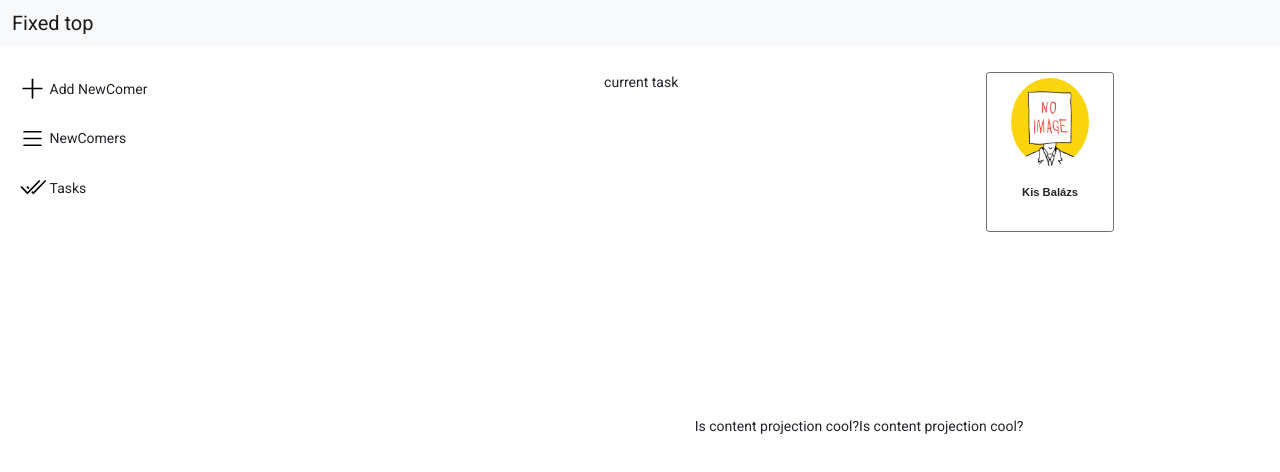
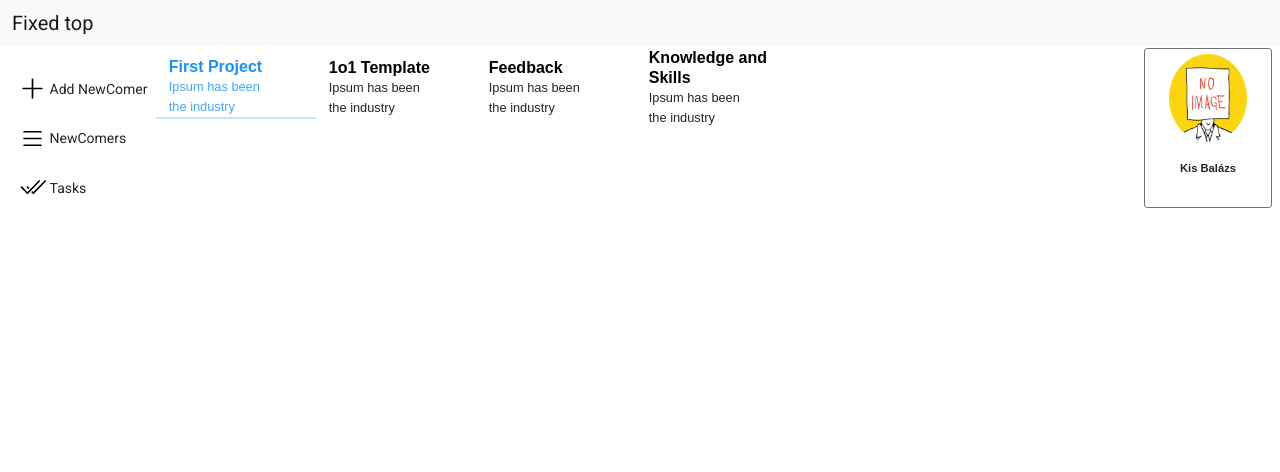
Before and after one commit to PJozeph/onboarding-app, an Angular app in the folder onboardin/: page /profile/1 in a window 1280 px wide. Shown: the top 472 px of the page. Built offline with nearby package versions, Linux system fonts and the light colour scheme.

Commit message:
task-manager selection

```diff
--- a/onboardin/projects/app/src/app/app.component.html
+++ b/onboardin/projects/app/src/app/app.component.html
@@ -4,8 +4,6 @@
     </lib-left-navigation>
     <div class="app-item-center">
         <router-outlet>
-            <div goals></div>
-            <div email></div>
         </router-outlet>
     </div>
 </div>
--- a/onboardin/projects/app/src/app/tasks/task-manager/task-manager.component.css
+++ b/onboardin/projects/app/src/app/tasks/task-manager/task-manager.component.css
@@ -12,11 +12,11 @@
 }
 
 .task-list {
-    width: 25rem;
     height: 100%;
     display: flex;
     align-items: center;
-    flex-direction: column;
+    width: 61rem;
+    overflow: hidden;
 }
 
 .task-detailes {
@@ -27,5 +27,9 @@
 }
 
 .profile-container {
-    width: 100%;
+    margin-left: 4rem;
 }
+
+.active{
+ background-color: brown;
+}
--- a/onboardin/projects/app/src/app/tasks/task-manager/task-manager.component.html
+++ b/onboardin/projects/app/src/app/tasks/task-manager/task-manager.component.html
@@ -2,26 +2,26 @@
     <div class="task-manager-container">
         <div class="task-list">
             <app-task *ngFor="let task of tasks"
-                    [task]="task">
+                [active]="selectedTask == task"
+                [task]="task"
+                [isTaskManager]="true"
+                [showIcon]="false"
+                (click)="onSelect(task)">
             </app-task>
         </div>
         <div class="profile-container">
-            <div class="upper-container">
-                <div>current task</div>
             <lib-profile-card
                 [profile]="profile"
                 [showEdit]="false">
             </lib-profile-card>
         </div>
+    </div>
     <div class="task-detailes">
-                <ng-container ngProjectAs="[goals]">
-                    <p>Is content projection cool?</p>
-                 </ng-container>
-                 <ng-container ngProjectAs="[email]">
-                    <p>Is content projection cool?</p>
-                 </ng-container>
-
+        <div *ngIf="selectedTask.name === 'Goals'">
+            <div style="background-color: brown;">goals component</div>
+        </div>
+        <div *ngIf="selectedTask.name === 'Email Template'">
+            <div style="background-color: blue;">email component</div>
         </div>
     </div>
 </div>
-</div>
--- a/onboardin/projects/app/src/app/tasks/task-manager/task-manager.component.ts
+++ b/onboardin/projects/app/src/app/tasks/task-manager/task-manager.component.ts
@@ -14,6 +14,8 @@ export class TaskManagerComponent implements OnInit {
 
   profile : Profile;
   tasks : TaskModel [];
+  selectedTask: TaskModel;
+  taskSelected : boolean;
 
   constructor(private activatedRoute : ActivatedRoute,
               private profileService: ProfileService,
@@ -22,9 +24,14 @@ export class TaskManagerComponent implements OnInit {
   ngOnInit(): void {
     this.activatedRoute.params.subscribe( param => {
       const {profileId} = param;
-      this.profile = this.profileService.getProfileById(parseInt(profileId))
-      this.tasks = this.taskService.getTasksByUser(this.profile.id)
+      this.profile = this.profileService.getProfileById(parseInt(profileId));
+      this.tasks = this.taskService.getTasksByUser(this.profile.id);
+      this.selectedTask = this.tasks[0];
     });
   }
 
+  public onSelect(task: TaskModel) {
+    this.selectedTask = task;
+  }
+
 }
--- a/onboardin/projects/app/src/app/tasks/task.service.ts
+++ b/onboardin/projects/app/src/app/tasks/task.service.ts
@@ -8,12 +8,12 @@ import { TaskModel } from './task.modal';
 export class TaskService {
 
   tasks : TaskModel []  = [
-      new TaskModel(0 ,2, 'Meet your Boddy', 'Ipsum has been the industry standard dummy text ever since', "assets/icons/people.svg"),
-      new TaskModel(1, 2, 'Email Template', 'Ipsum has been the industry standard dummy text ever since', "assets/icons/email.svg"),
-      new TaskModel(2, 2, 'First Project', 'Ipsum has been the industry standard dummy text ever since', "assets/icons/project.svg"),
-      new TaskModel(3, 2, '1o1 Template', 'Ipsum has been the industry standard dummy text ever since', "assets/icons/chat.svg" ),
-      new TaskModel(6, 2, 'Feedback', 'Ipsum has been the industry standard dummy text ever since',  "assets/icons/feedback.svg"),
-      new TaskModel(7, 2, 'Knowledge and Skills', 'Ipsum has been the industry standard dummy text ever since',  "assets/icons/atom.svg"),
+      new TaskModel(0 ,2, 'Meet your Boddy', 'Ipsum has been \nthe industry ', "assets/icons/people.svg"),
+      new TaskModel(1, 2, 'Email Template', 'Ipsum has been \nthe industry ', "assets/icons/email.svg"),
+      new TaskModel(2, 1, 'First Project', 'Ipsum has been \nthe industry ', "assets/icons/project.svg"),
+      new TaskModel(3, 1, '1o1 Template', 'Ipsum has been \nthe industry ', "assets/icons/chat.svg" ),
+      new TaskModel(6, 1, 'Feedback', 'Ipsum has been \nthe industry ',  "assets/icons/feedback.svg"),
+      new TaskModel(7, 1, 'Knowledge and Skills', 'Ipsum has been \nthe industry ',  "assets/icons/atom.svg"),
       new GoalTask(8, 2, "Goals", "description", "iconPath", ["comment1", "comment2"])
     ]
 
--- a/onboardin/projects/app/src/app/tasks/task/task.component.css
+++ b/onboardin/projects/app/src/app/tasks/task/task.component.css
@@ -1,11 +1,21 @@
 .task-container {
-    width: 17rem;
     height: 6rem;
     margin: 0.4rem;
     display: flex;
     justify-content: center;
     align-items: center;
     border-radius: 1rem;
+}
+
+.task-manager-container {
+    width: 10rem;
+}
+
+.selected-name {
+    color: #1890FF !important;
+}
+.selected-description {
+    color: #40A9FF !important;
 }
 
 .task-name {
@@ -15,17 +25,28 @@
     font-weight: bold;
 }
 
+.task-name.tm-name {
+    color: black;
+}
+
 .task-description {
-    width: 12rem;
+    width: 100%;
     font-family: Arial, Helvetica, sans-serif;
     font-size: 0.8rem;
     font-weight: normal;
+    white-space: pre-wrap;
 }
+
 
 .task-context-container{
     display: flex;
     flex-direction: column;
     margin-left: 0.8rem;
+    width: 12rem;
+}
+
+.task-context-container.task-manager{
+    width: 10rem;
 }
 
 img{
--- a/onboardin/projects/app/src/app/tasks/task/task.component.html
+++ b/onboardin/projects/app/src/app/tasks/task/task.component.html
@@ -1,8 +1,23 @@
 
-<div class="task-container" onHover>
-    <img src={{task.iconPath}} alt="Task's icon not found">
+
+<div *ngIf="!isTaskManager" class="task-container">
+    <img *ngIf="showIcon" src={{task.iconPath}} alt="Task's icon not found">
     <div class="task-context-container">
         <div class="task-name"> {{task.name}}</div>
         <div class="task-description">{{task.description}}</div>
     </div>
 </div>
+
+<div *ngIf="isTaskManager" class="task-manager-container" >
+    <img *ngIf="showIcon" src={{task.iconPath}} alt="Task's icon not found">
+    <div class="task-context-container task-manager">
+        <div class="task-name tm-name"
+            [ngClass]="{'selected-name' : active}" > {{task.name}}</div>
+        <div class="task-description tm-description"
+            [ngClass]="{'selected-description' : active}"
+             >{{task.description}}</div>
+    </div>
+    <div *ngIf="active">
+        <hr style="color: #1890FF; height: 0.1rem; margin: auto;">
+    </div>
+</div>
--- a/onboardin/projects/app/src/app/tasks/tasklist/tasklist.component.html
+++ b/onboardin/projects/app/src/app/tasks/tasklist/tasklist.component.html
@@ -2,7 +2,7 @@
     <div class="row">
         <div class="col-sm" style="width: 18rem;" *ngFor="let task of tasks">
             <div class="item">
-                <app-task
+                <app-task onHover
                     [task] = "task"
                 ></app-task>
             </div>
```
Also changed, not shown: onboardin/projects/app/src/app/tasks/task/task.component.ts (+5 -2 lines). Lines whose indentation alone changed are shown as unchanged.
